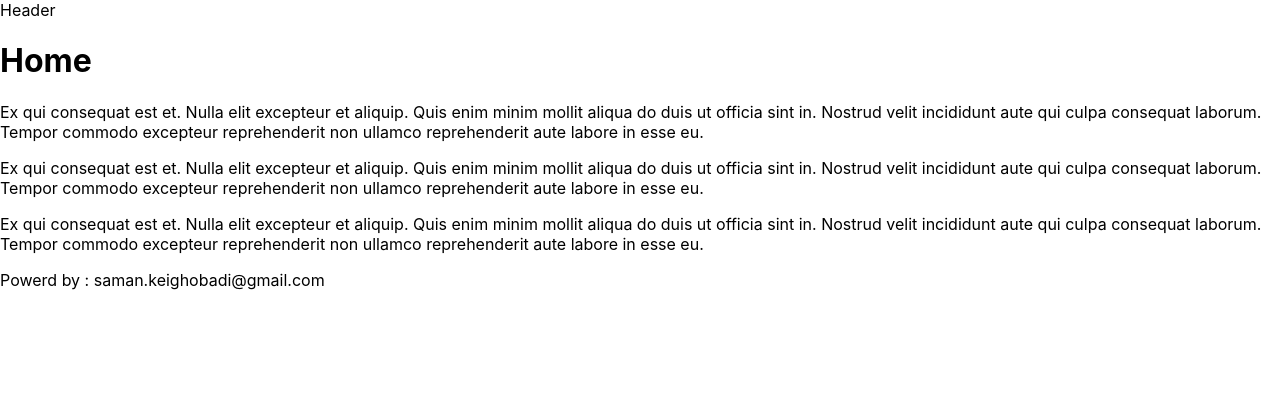
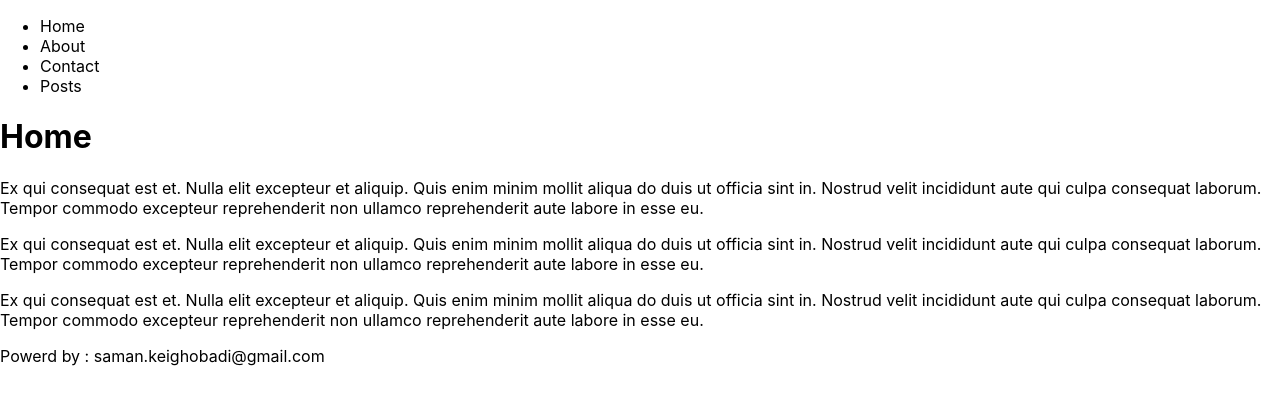
Before and after one commit to SamanKeighobadi/nextjs-tutorial, a Next.js app: page / in a window 1280 px wide. Shown: the top 404 px of the page. Built offline with nearby package versions, Linux system fonts and the light colour scheme.

Commit message:
Make links

```diff
--- a/components/Header.jsx
+++ b/components/Header.jsx
@@ -1,7 +1,24 @@
+import Link from 'next/link'
+
 const Header =  () => {
     return(
         <div>
-            Header
+            <nav>
+                <ul>
+                    <li>
+                        <Link href='/'>Home</Link>
+                    </li>
+                    <li>
+                        <Link href='/about'>About</Link>
+                    </li>
+                    <li>
+                        <Link href='/contact'>Contact</Link>
+                    </li>
+                    <li>
+                        <Link href='/posts'>Posts</Link>
+                    </li>
+                </ul>
+            </nav>
         </div>
     )
 }
```
